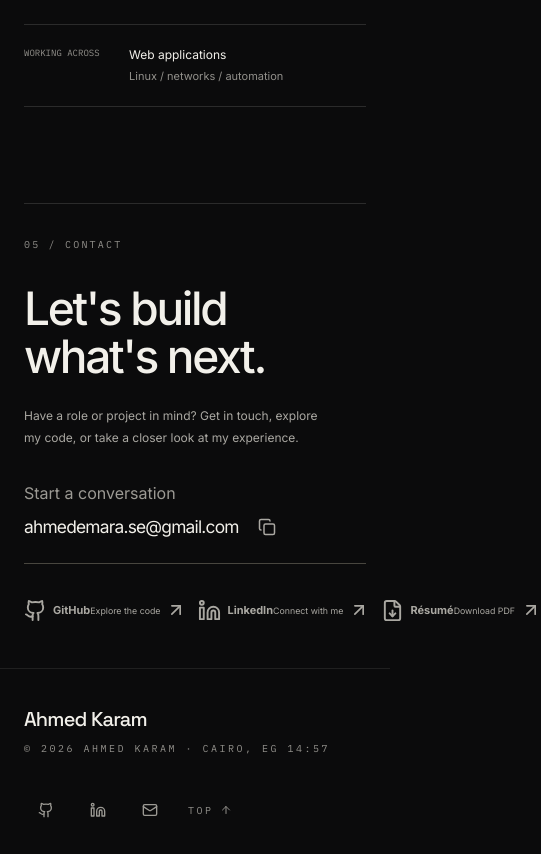
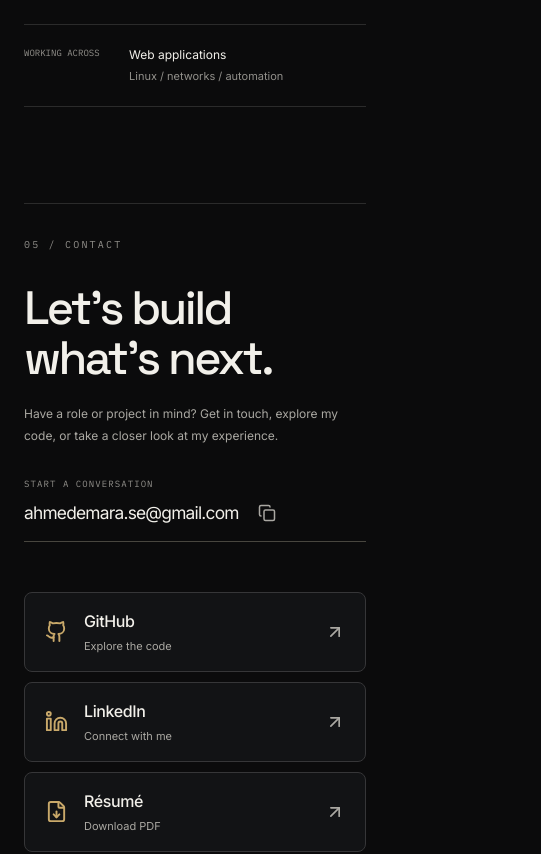
Before and after one commit to Ahmed-Karam28/Ahmed-Karam-Portfolio, a React (Vite) app: page / in a window 390 px wide. Shown: the part 7980-8834 px from the top of the page, 541 px wide, since content can reach past the window. Built offline with nearby package versions, Linux system fonts and the light colour scheme.

Commit message:
Polish portfolio review experience

```diff
--- a/src/index.css
+++ b/src/index.css
@@ -1422,110 +1422,47 @@ section[id] {
   color: #92908b;
   font-size: 11px;
 }
-.contact-section {
-  padding-top: 96px;
-  padding-bottom: 64px;
-}
-.contact-panel {
-  border-top: 1px solid var(--rule);
-  padding-top: 36px;
-}
-.contact-heading {
-  display: flex;
-  justify-content: space-between;
-  align-items: end;
-  gap: 64px;
-  margin-top: 36px;
-  margin-bottom: 48px;
+.contact-section { padding-top: 96px; padding-bottom: 72px; }
+.contact-panel { border-top: 1px solid var(--rule); padding-top: 32px; }
+.contact-layout {
+  display: grid;
+  grid-template-columns: minmax(0, 1.35fr) minmax(0, 1fr);
+  gap: clamp(40px, 7vw, 104px);
+  align-items: start;
+  margin-top: 42px;
 }
 .contact-heading h2 {
   color: #f2f0ea;
-  font-size: clamp(48px, 6vw, 80px);
-  line-height: 1.05;
+  font-family: "Space Grotesk", Inter, sans-serif;
+  font-size: clamp(48px, 5.4vw, 68px);
+  line-height: 1.06;
   font-weight: 500;
-  letter-spacing: -0.05em;
-}
-.contact-heading h2 em {
-  font-family: "Instrument Serif", serif;
-  font-weight: 400;
-  color: #e3c98f;
-}
-.contact-heading > p {
-  max-width: 270px;
-  font-size: 13px;
-  line-height: 1.85;
-  color: #aaa8a2;
-  padding-bottom: 5px;
-}
-.contact-email {
-  display: flex;
-  align-items: center;
-  gap: 20px;
-  border-bottom: 1px solid #48463f;
-  padding-bottom: 22px;
-}
-.contact-email > a {
-  display: inline-flex;
-  align-items: center;
-  gap: 20px;
-  min-height: 44px;
-  min-width: 0;
-  color: #f2f0ea;
-  font-size: clamp(24px, 3.6vw, 44px);
-  line-height: 1.4;
-  letter-spacing: -0.04em;
-  transition: color 180ms ease;
-}
+  letter-spacing: -0.055em;
+}
+.contact-heading p { max-width: 365px; margin-top: 24px; color: #aaa8a2; font-size: 13px; line-height: 1.85; }
+.contact-email-label { display: block; margin-top: 38px; color: #92908b; font: 9px/1.7 "IBM Plex Mono", monospace; letter-spacing: .12em; text-transform: uppercase; }
+.contact-email { display: flex; align-items: center; gap: 10px; padding-bottom: 9px; border-bottom: 1px solid #48463f; }
+.contact-email > a { display: inline-flex; align-items: center; gap: 12px; min-height: 44px; min-width: 0; color: #f2f0ea; font-size: clamp(18px, 2.2vw, 28px); line-height: 1.4; letter-spacing: -.04em; transition: color 180ms ease; }
 .contact-email > a:hover { color: #e3c98f; }
-.contact-email > a svg { color: #c9a96a; flex-shrink: 0; }
-.contact-copy {
-  display: inline-flex;
-  align-items: center;
-  justify-content: center;
-  flex: 0 0 44px;
-  width: 44px;
-  height: 44px;
-  padding: 0;
-  margin-left: 0;
-  border: 0;
-  border-radius: 4px;
-  background: transparent;
-  color: #aaa8a2;
-  cursor: pointer;
-  transition: color 180ms ease, background 180ms ease;
-}
-.contact-copy:hover, .contact-copy[data-copied="true"] {
-  color: #e3c98f;
-  background: #ffffff06;
-}
+.contact-email > a svg { color: #c9a96a; flex-shrink: 0; width: 18px; }
+.contact-copy { display: inline-flex; align-items: center; justify-content: center; flex: 0 0 44px; width: 44px; height: 44px; padding: 0; border: 0; border-radius: 4px; background: transparent; color: #aaa8a2; cursor: pointer; transition: color 180ms ease, background 180ms ease; }
+.contact-copy:hover, .contact-copy[data-copied="true"] { color: #e3c98f; background: #ffffff06; }
 .contact-copy:active { background: #ffffff0c; }
-.contact-bottom {
-  display: flex;
-  justify-content: space-between;
-  align-items: start;
-  gap: 24px;
-  padding-top: 18px;
-}
-.copy-status {
-  display: block;
-  min-height: 24px;
-  font-size: 11px;
-  line-height: 1.7;
-  color: #aaa8a2;
-}
-.contact-links { display: flex; gap: 32px; }
+.copy-status { display: block; min-height: 26px; padding-top: 7px; font-size: 11px; line-height: 1.7; color: #aaa8a2; }
+.contact-links { display: grid; gap: 12px; }
 .contact-links > a {
-  display: inline-flex;
-  align-items: center;
-  gap: 6px;
-  min-height: 44px;
-  margin-top: -10px;
-  color: #aaa8a2;
-  font-size: 12px;
-  white-space: nowrap;
-  transition: color 180ms ease;
-}
-.contact-links > a:hover { color: #e3c98f; }
+  display: flex; align-items: center; gap: 18px; min-height: 96px;
+  border: 1px solid #363638; border-radius: 8px; padding: 20px 24px;
+  background: #121315; color: #f2f0ea;
+  transition: border-color 180ms ease, background 180ms ease;
+}
+.contact-links > a > svg:first-child { color: #c9a96a; flex-shrink: 0; }
+.contact-links > a > svg:last-child { margin-left: auto; color: #aaa8a2; flex-shrink: 0; transition: transform 180ms ease, color 180ms ease; }
+.contact-links strong { display: block; font-size: 17px; font-weight: 500; letter-spacing: -.025em; }
+.contact-links small { display: block; color: #aaa8a2; font-size: 11px; margin-top: 5px; }
+.contact-links > a:hover { background: #191a1c; border-color: #85724e; }
+.contact-links > a:hover > svg:last-child { transform: translate(2px,-2px); color: #e3c98f; }
+.contact-links > a:active { background: #222224; }
 @media (max-width: 1023px) {
   .experience-layout {
     gap: 40px;
@@ -1533,9 +1470,7 @@ section[id] {
   .about-layout {
     gap: 48px;
   }
-  .contact-heading {
-    gap: 32px;
-  }
+  .contact-layout { gap: 32px; }
 }
 @media (max-width: 767px) {
   .capability-grid {
@@ -1637,18 +1572,19 @@ section[id] {
   .about-facts > div {
     grid-template-columns: 85px 1fr;
   }
-  .contact-section { padding-top: 64px; padding-bottom: 36px; }
+  .contact-section { padding-top: 64px; padding-bottom: 40px; }
   .contact-panel { padding-top: 26px; }
   .contact-panel > .eyebrow { font-size: 10px; }
-  .contact-heading { display: block; margin-top: 30px; margin-bottom: 32px; }
-  .contact-heading h2 { font-size: clamp(40px, 11.8vw, 58px); }
-  .contact-heading > p { margin-top: 24px; font-size: 12px; max-width: 300px; padding: 0; }
-  .contact-email { gap: 6px; padding-bottom: 14px; }
-  .contact-email > a { gap: 8px; font-size: clamp(16px, 4.45vw, 26px); letter-spacing: -0.045em; }
+  .contact-layout { grid-template-columns: 1fr; gap: 24px; margin-top: 30px; }
+  .contact-heading h2 { font-size: clamp(42px, 12vw, 60px); }
+  .contact-heading p { margin-top: 20px; font-size: 12px; max-width: 340px; }
+  .contact-email-label { margin-top: 28px; }
+  .contact-email { gap: 6px; padding-bottom: 6px; }
+  .contact-email > a { font-size: clamp(16px, 4.45vw, 26px); letter-spacing: -.045em; }
   .contact-email > a svg { display: none; }
-  .contact-bottom { flex-direction: column; gap: 12px; padding-top: 12px; }
-  .contact-links { width: 100%; justify-content: space-between; gap: 12px; }
-  .contact-links > a { font-size: 11px; margin-top: 0; }
+  .contact-links { gap: 10px; }
+  .contact-links > a { min-height: 80px; padding: 16px 20px; gap: 16px; }
+  .contact-links strong { font-size: 16px; }
   .index-open { width: 44px; height: 44px; }
 }
 .brand > span {
```
